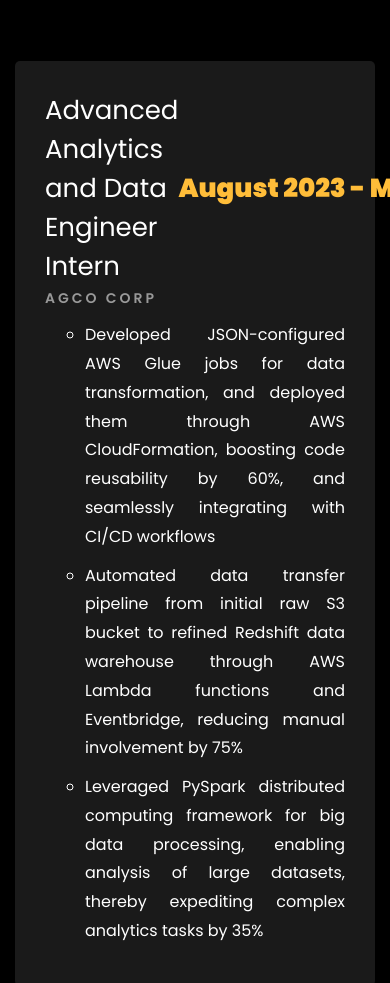
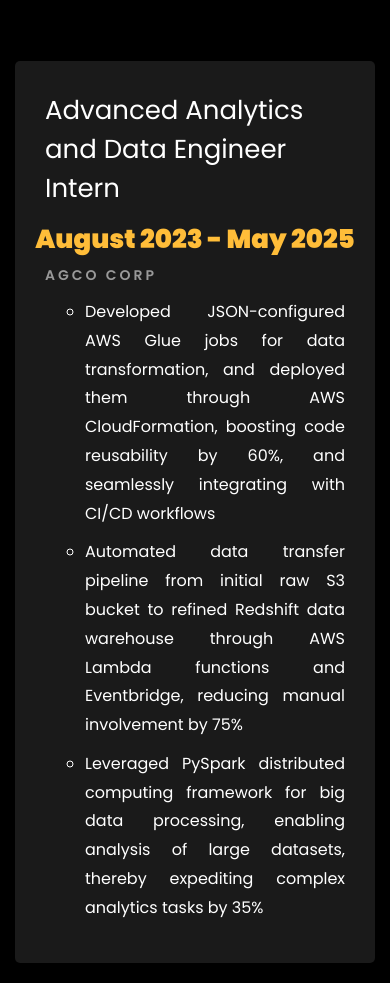
Before and after one commit to Rushabhnm/rushabhnm.github.io, a plain HTML site: page index.html in a window 390 px wide. Shown: the part 3040-4023 px from the top of the page. Drawn offline with Linux system fonts and the light colour scheme; files whose address does not match are found by name.

Commit message:
portfolio website updates

```diff
--- a/index.html
+++ b/index.html
@@ -152,6 +152,29 @@
     }
 
 /* project image zoom effect */
+/* Default styles */
+.company-header {
+    display: flex;
+    justify-content: space-between;
+    align-items: center;
+}
+
+.date {
+    font-size: 1rem;
+}
+
+/* Responsive adjustments for mobile devices */
+@media (max-width: 768px) {
+    .company-header {
+        flex-direction: column;
+        align-items: flex-start;
+    }
+
+    .date {
+        margin-top: 0.5rem;
+        font-size: 0.9rem; /* Adjust the font size if needed */
+    }
+}
 
 .zoom-effect {
   overflow: hidden;
@@ -733,7 +756,6 @@
 					  <span class="date">August 2023 - May 2025</span>
 					</div>
 					<span class="position">AGCO Corp</span>
-					 <!-- <h>Advanced Analytics and Data Engineer Intern</h1> -->
 					<ul class="justified-list">
 					  <li>Developed JSON-configured AWS Glue jobs for data transformation, and deployed them through AWS CloudFormation, boosting
 						code reusability by 60%, and seamlessly integrating with CI/CD workflows</li>
@@ -742,7 +764,6 @@
 					  <li>Leveraged PySpark distributed computing framework for big data processing, enabling analysis of large datasets, thereby expediting complex analytics tasks by 35%</li>
 					</ul>
 				  </div>
-
             </li>
             <li class="mb-5">
                 <div class="resume-wrap ftco-animate">
```
Also changed, not shown: 1 other file.
